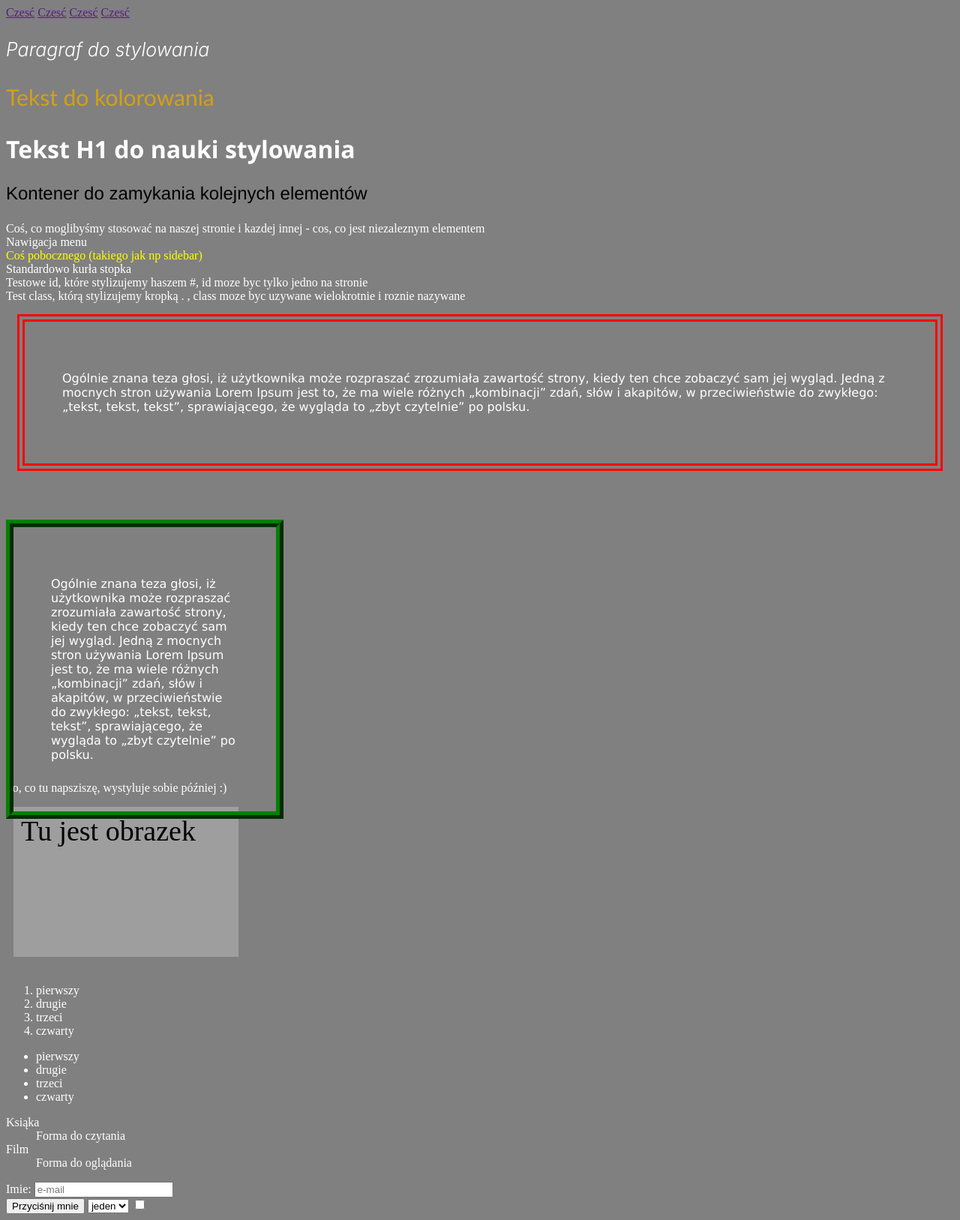
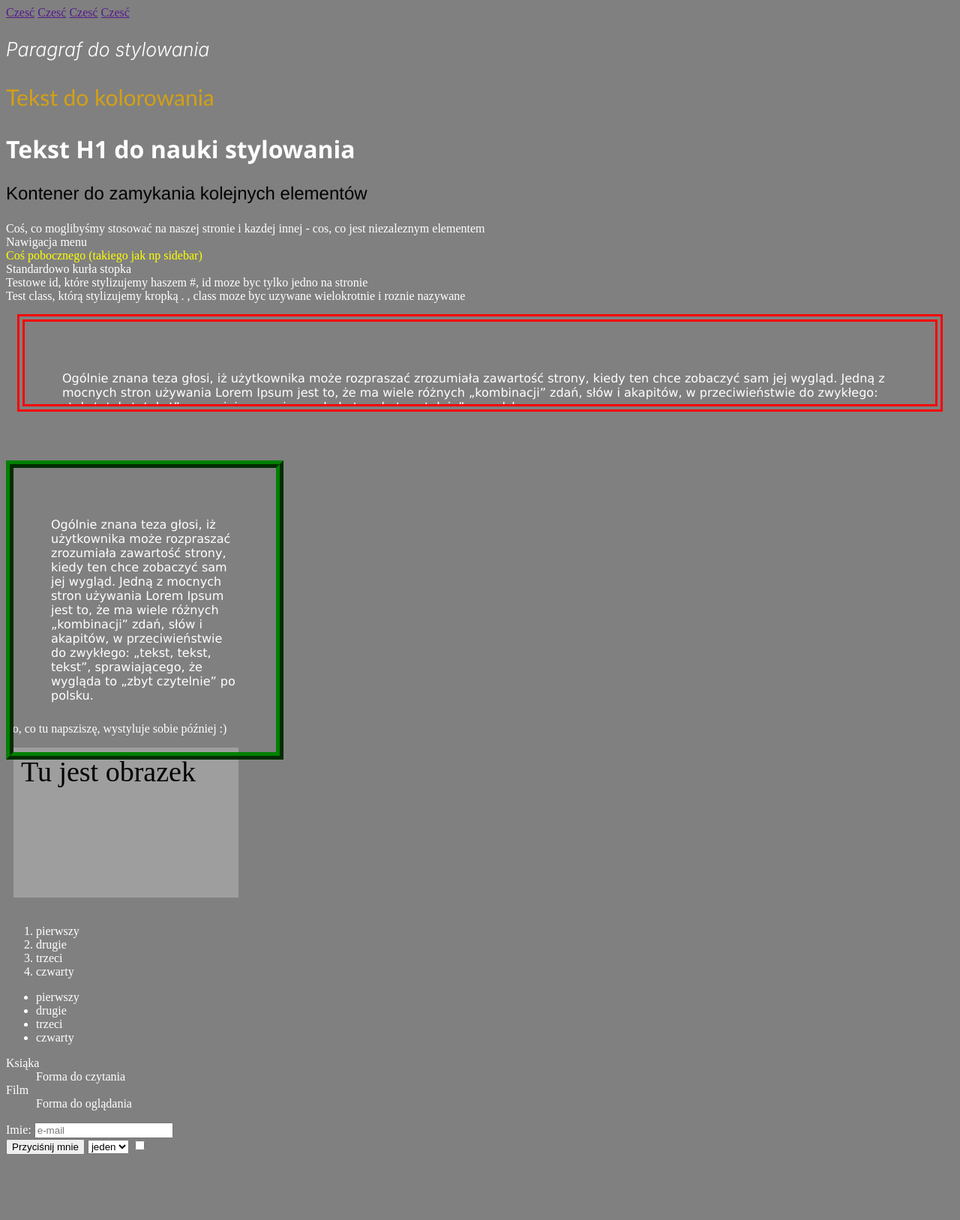
Before and after one commit to kacperwalter/code-notes, a PHP site: page /notatki.html in a window 1280 px wide. Shown: the whole page at 75% size. After the commit the page ends 1539 px from the top, so only its background shows below. Run offline with PHP 8.4, Linux system fonts and the light colour scheme; grey boxes are pictures that could not be loaded.

Commit message:
overflow hidden/scroll

```diff
--- a/HTML/style.css
+++ b/HTML/style.css
@@ -111,3 +111,12 @@ h2 {
 
 
 /* OVERFLOW */
+
+.text1 {
+    height: 10px;
+    /* np. hidden - jak coś nie mieści się już w boxie to jest chowanes */
+    overflow: hidden;
+    /* overflow: scroll; */
+    /* overflow x/y - można dopasować co na jakiej osi ma działać */
+    overflow-y: scroll;
+}
```
